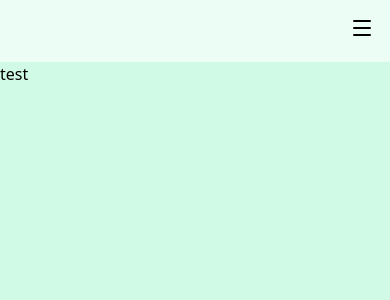
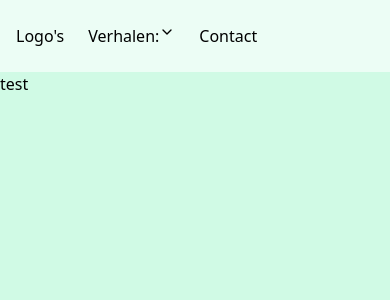
Before and after one commit to fabba/website-nik, a React (Vite) app: page /#/ in a window 390 px wide. Shown: the top 300 px of the page. Built offline with nearby package versions, Linux system fonts and the light colour scheme.

Commit message:
NEw navigation

```diff
--- a/src/navigation/MobileNavigationItem.tsx
+++ b/src/navigation/MobileNavigationItem.tsx
@@ -33,7 +33,7 @@ export default function MobileNavigationItem({ item, closeMenu }: { item: NavIte
       {open && (
         <div className="pl-4 border-l space-y-1">
           {item.children.map((child, index) => (
-            <MobileNavigationItem key={index} item={child} closeMenu={closeMenu} />
+            <MobileNavigationItem key={index} item={child} closeMenu={() => setOpen(false)} />
           ))}
         </div>
       )}
--- a/src/navigation/navBar.tsx
+++ b/src/navigation/navBar.tsx
@@ -1,5 +1,3 @@
-import React, { useState } from "react";
-import { Menu, X } from "lucide-react";
 import MobileNavigationItem from "./MobileNavigationItem";
 import NavItemComponent from "./navigationItem";
 
@@ -14,8 +12,6 @@ type NavbarProps = {
 };
 
 export default function Navbar({ items }: NavbarProps) {
-  const [mobileOpen, setMobileOpen] = useState(false);
-
   return (
     <>
       <nav className="flex-20 flex-col bg-emerald-50 items-center hidden md:flex space-x-6">
@@ -37,22 +33,13 @@ export default function Navbar({ items }: NavbarProps) {
         </div>
       </nav>
 
-      <nav className="flex justify-end items-center md:hidden bg-emerald-50 p-4">
-        {/* Mobile Hamburger */}
-        <div>
-          <button onClick={() => setMobileOpen(!mobileOpen)}>
-            {mobileOpen ? <X size={24} /> : <Menu size={24} />}
-          </button>
-        </div>
-
-        {/* Mobile Menu */}
-        {mobileOpen && (
-          <div className="md:hidden px-4 pb-4 space-y-2">
-            {items.map((item, index) => (
-              <MobileNavigationItem key={index} item={item} closeMenu={() => setMobileOpen(false)} />
-            ))}
-          </div>
-        )}
+      <nav className="flex flex-row items-start md:hidden bg-emerald-50 p-4 space-x-6">
+        {items.map((item, index) => (
+          <MobileNavigationItem
+            key={index}
+            item={item}
+          />
+        ))}
       </nav>
     </>
   );
```
